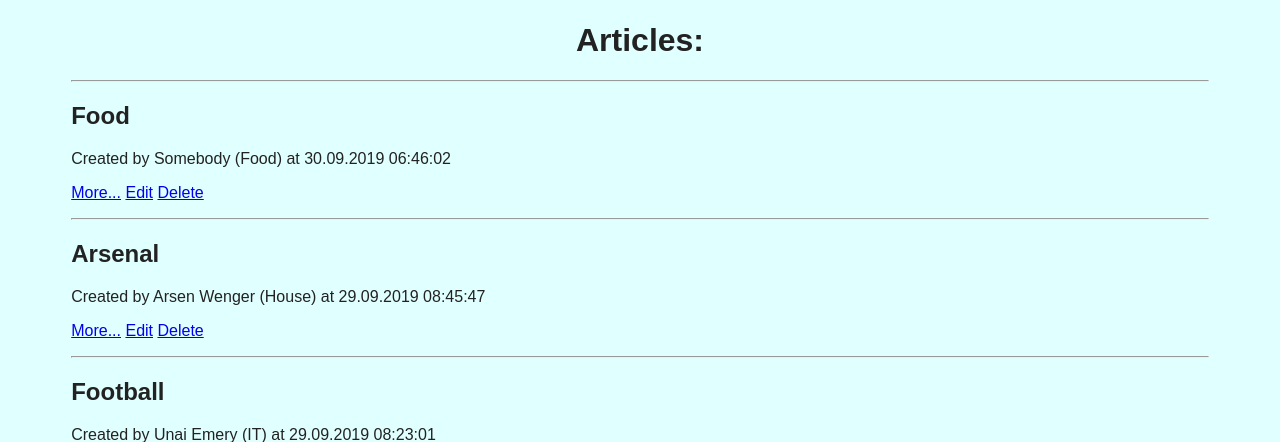
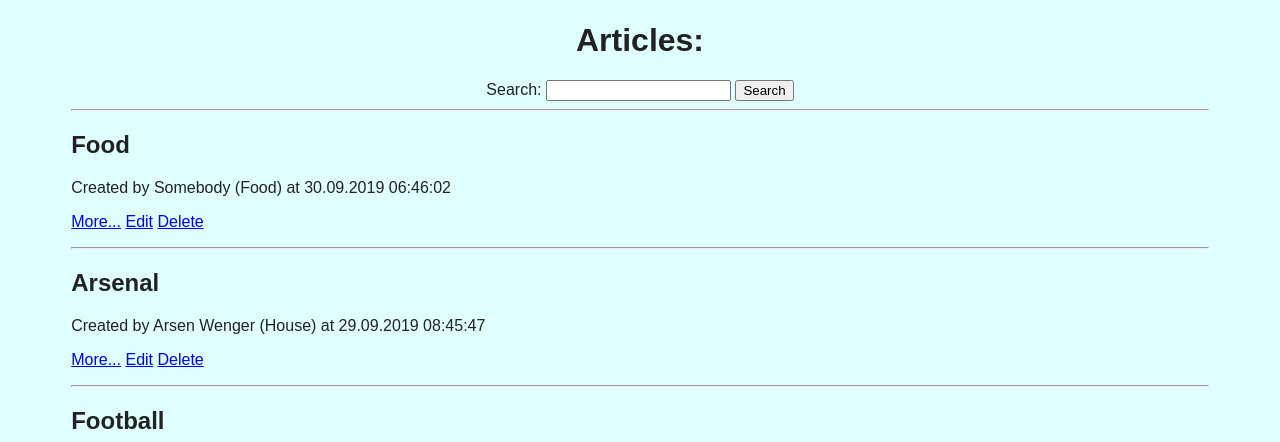
Before and after one commit to alisher1989/labor-work-2, a Django app: page / in a window 1280 px wide. Shown: the part 38-480 px from the top of the page. Run offline with Django 3.2, Linux system fonts and the light colour scheme; data comes from the database, SQL or seed files in the repository.

Commit message:
Created searching

```diff
--- a/source/webapp/forms.py
+++ b/source/webapp/forms.py
@@ -19,3 +19,7 @@ class ArticleCommentForm(forms.ModelForm):
     class Meta:
         model = Comment
         fields = ['author', 'text']
+
+
+class SimpleSearchForm(forms.Form):
+    search = forms.CharField(max_length=100, required=False, label='Search')
--- a/source/webapp/templates/article/index.html
+++ b/source/webapp/templates/article/index.html
@@ -6,6 +6,7 @@
 
 {% block content %}
     <h1>Articles:</h1>
+    {% include 'partial/simple_search.html' %}
     <hr/>
     {% if is_paginated %}
         {% include 'partial/pagination.html' %}
--- /dev/null
+++ b/source/webapp/templates/partial/simple_search.html
@@ -0,0 +1,8 @@
+<form class="text-center" action="" method="GET">
+    <label for="{{ form.search.id_for_label }}">{{ form.search.label }}:</label>
+    {{ form.search }}
+    <input type="submit" value="Search">
+    {% for error in form.search.errors %}
+        <p class="form-error">{{ error }}</p>
+    {% endfor %}
+</form>
--- a/source/webapp/views/article_views.py
+++ b/source/webapp/views/article_views.py
@@ -1,8 +1,11 @@
+from django.db.models import Q
+
 from django.urls import reverse, reverse_lazy
+from django.utils.http import urlencode
 from django.views.generic import ListView, DetailView, CreateView,\
     UpdateView, DeleteView
 
-from webapp.forms import ArticleForm, ArticleCommentForm
+from webapp.forms import ArticleForm, ArticleCommentForm, SimpleSearchForm
 from webapp.models import Article
 from django.core.paginator import Paginator
 
@@ -12,8 +15,35 @@ class IndexView(ListView):
     context_object_name = 'articles'
     model = Article
     ordering = ['-created_at']
-    paginate_by = 5
+    paginate_by = 3
     paginate_orphans = 1
+
+    def get(self, request, *args, **kwargs):
+        self.form = self.get_search_form()
+        self.search_value = self.get_search_value()
+        return super().get(request, *args, **kwargs)
+
+    def get_context_data(self, *, object_list=None, **kwargs):
+        context = super().get_context_data(object_list=object_list, **kwargs)
+        context['form'] = self.form
+        if self.search_value:
+            context['query'] = urlencode({'search': self.search_value})
+        return context
+
+    def get_queryset(self):
+        queryset = super().get_queryset()
+        if self.search_value:
+            query = Q(title__icontains=self.search_value) | Q(author__icontains=self.search_value)
+            queryset = queryset.filter(query)
+        return queryset
+
+    def get_search_form(self):
+        return SimpleSearchForm(self.request.GET)
+
+    def get_search_value(self):
+        if self.form.is_valid():
+            return self.form.cleaned_data['search']
+        return None
 
 
 class ArticleView(DetailView):
```
Also changed, not shown: source/webapp/templates/partial/pagination.html (+5 -5 lines).
